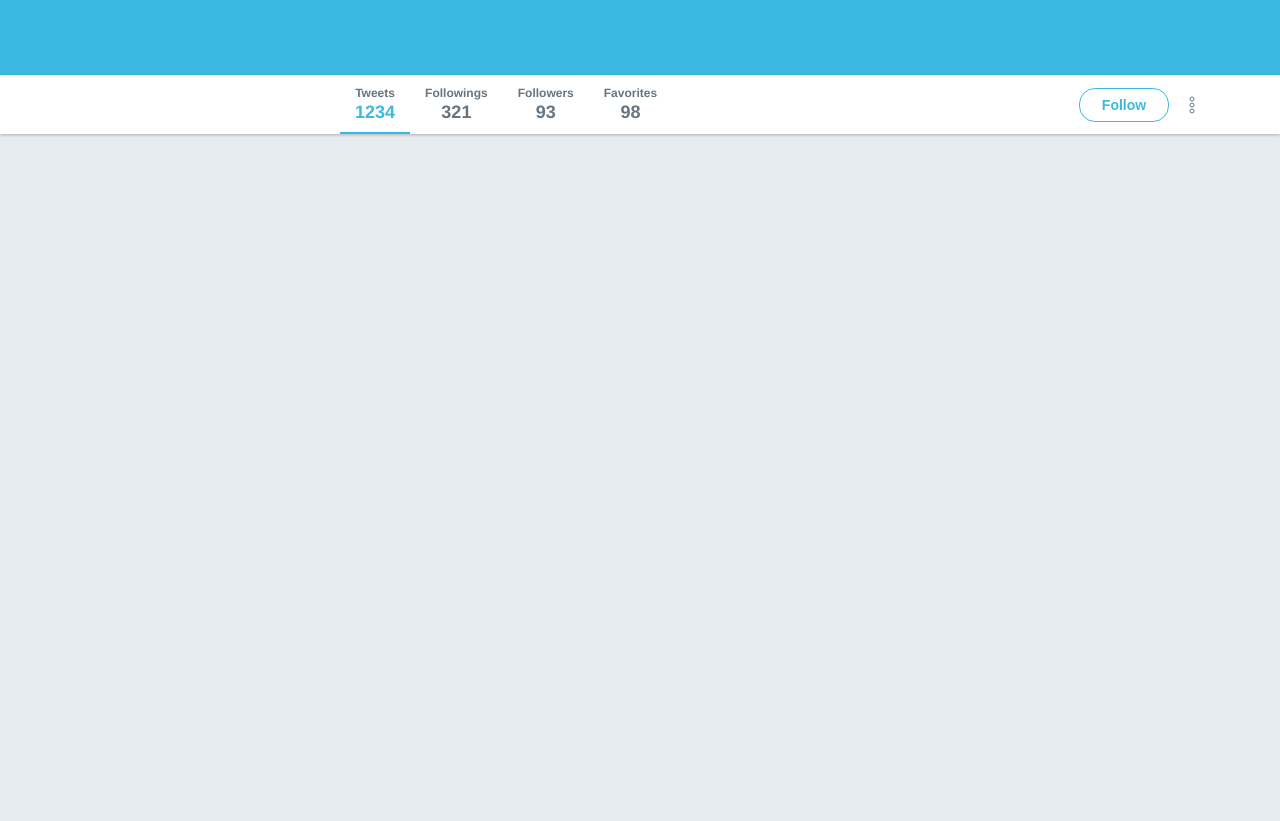
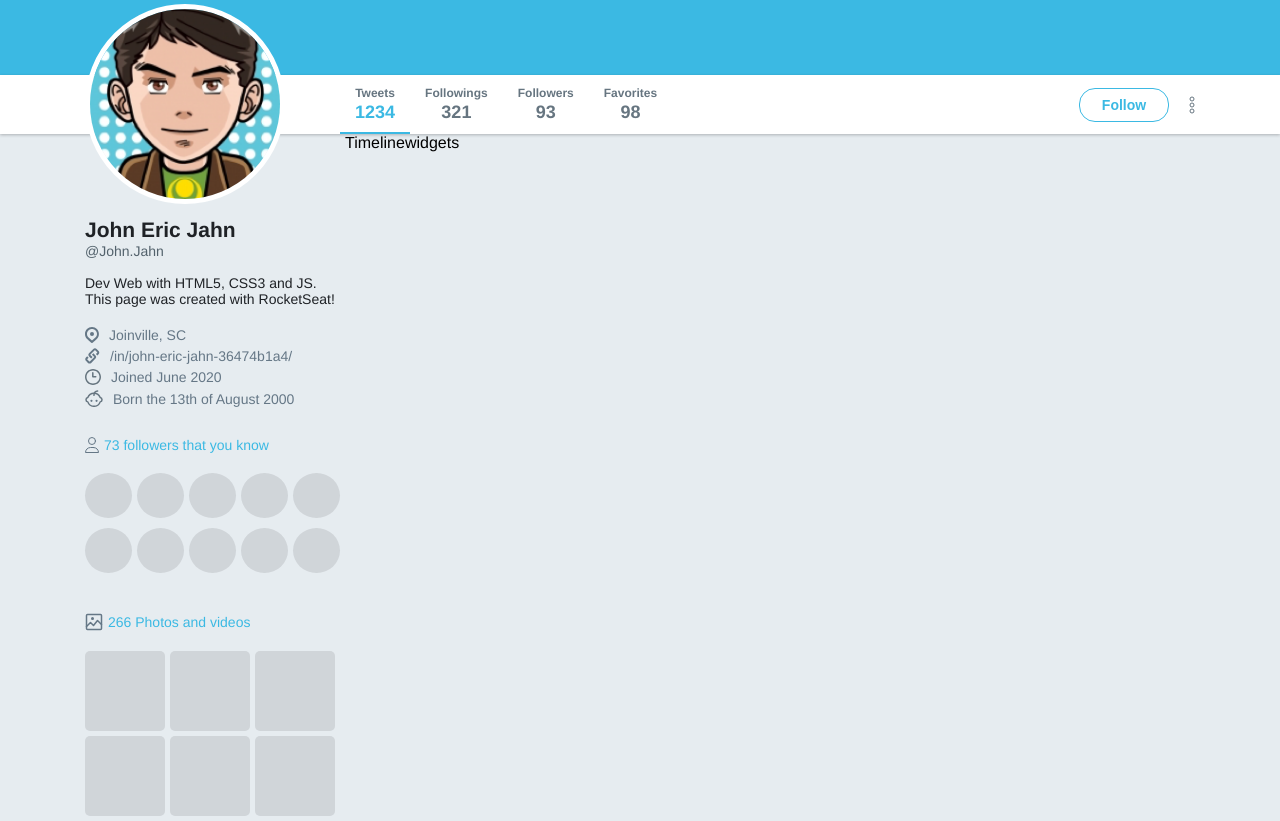
Before and after one commit to JohnEricJahn/Twitter-Layout-Clone, a plain HTML site: page index.html in a window 1280 px wide. Shown: the part 351-1172 px from the top of the page. Before the commit the page ends 800 px from the top, so only its background shows below. Drawn offline with Linux system fonts and the light colour scheme.

Commit message:
Left SideBar in Main Page

```diff
--- a/index.html
+++ b/index.html
@@ -52,13 +52,61 @@
                 </li>
             </ul>
 
-
             <div class="actions">
                 <button>Follow</button>
                 <img src="./images/more.svg" alt="more">
             </div>
         </div>
     </div>
+
+    <div class="wrapper-content content">
+        <aside class="profile">
+            <img src="/images/avatar.png" alt="avatar" class="avatar">
+            <h1>John Eric Jahn</h1>
+            <span>@John.Jahn</span>
+            <p>Dev Web with HTML5, CSS3 and JS. This page was created with RocketSeat!</p>
+            <ul class="list">
+                <li><img src="./images/place.svg" alt="place">Joinville, SC</li>
+                <li><img src="./images/url.svg" alt="url">/in/john-eric-jahn-36474b1a4/</li>
+                <li><img src="./images/joined.svg" alt="joined">Joined June 2020</li>
+                <li><img src="./images/born.svg" alt="born">Born the 13th of August 2000</li>
+
+            </ul>
+
+            <div class="widget followers">
+                <strong><img src="/images/followers.svg" alt="followers"> 73 followers that you know</strong>
+                <ul>
+                    <li></li>
+                    <li></li>
+                    <li></li>
+                    <li></li>
+                    <li></li>
+                    <li></li>
+                    <li></li>
+                    <li></li>
+                    <li></li>
+                    <li></li>
+                </ul>
+            </div>
+            <div class="widget images">
+                <strong><img src="/images/images.svg" alt="images">266 Photos and videos</strong>
+                <ul>
+                    <li></li>
+                    <li></li>
+                    <li></li>
+                    <li></li>
+                    <li></li>
+                    <li></li>
+                </ul>
+            </div>
+        </aside>
+        <section class="timeline">
+            Timeline
+        </section>
+        <aside class="widgets">
+            widgets
+        </aside>
+    </div>
 </body>
 
 </html>
--- a/styles.css
+++ b/styles.css
@@ -189,3 +189,108 @@ header#main-header .content .side button {
     background-color: #fff;
     margin-right: 20px;
 }
+
+/* LEFT SIDEBAR MAIN PAGE */
+
+.wrapper-content {
+    display: flex;
+}
+
+.wrapper-content .profile {
+    width: 260px;
+}
+
+.wrapper-content .profile .avatar {
+    width: 200px;
+    height: 200px;
+    border-radius: 50%;
+    border: 5px solid #fff;
+    margin-top: -130px;
+}
+
+.wrapper-content .profile h1 {
+    font-size: 21px;
+    color: #1F2226;
+    margin-top: 10px;
+}
+
+.wrapper-content .profile span {
+    font-size: 14px;
+    color: #53626C;
+    margin-top: 10px;
+}
+
+.wrapper-content .profile p {
+    font-size: 14px;
+    color: #1F2226;
+    margin-top: 15px;
+}
+
+.wrapper-content .profile ul {
+    margin-top: 20px;
+    list-style: none;
+}
+
+.wrapper-content .profile .list li {
+    font-size: 14px;
+    color: #657786;
+    display: flex;
+    align-items: center;
+    margin-top: 5px;
+}
+
+.wrapper-content .profile .list li:first-child {
+    margin-top: 0;
+}
+
+.wrapper-content .profile li img {
+    margin-right: 10px;
+}
+
+.wrapper-content .profile .widget {
+    margin-top: 30px;
+}
+
+.wrapper-content .profile .widget strong {
+    font-weight: normal;
+    color: #3bb9e3;
+    font-size: 14px;
+    display: flex;
+    align-items: center;
+}
+
+.wrapper-content .profile .widget strong img {
+    margin-right: 5px;
+}
+
+.wrapper-content .profile .followers ul {
+    list-style: none;
+    display: flex;
+    flex-wrap: wrap;
+    align-content: flex-start;
+    align-items: flex-start;
+}
+
+.wrapper-content .profile .followers ul li {
+    width: 45px;
+    height: 45px;
+    background: #D0D5D9;
+    flex: 1 0 auto;
+    border-radius: 50%;
+    margin: 0px 5px 10px 0px;
+}
+
+.wrapper-content .profile .images ul {
+    list-style: none;
+    display: flex;
+    flex-wrap: wrap;
+}
+
+.wrapper-content .profile .images ul li {
+    width: 80px;
+    height: 80px;
+    background: #D0D5D9;
+    flex-shrink: 0;
+    border-radius: 5px;
+    margin: 0px 5px 5px 0px;
+}
```
